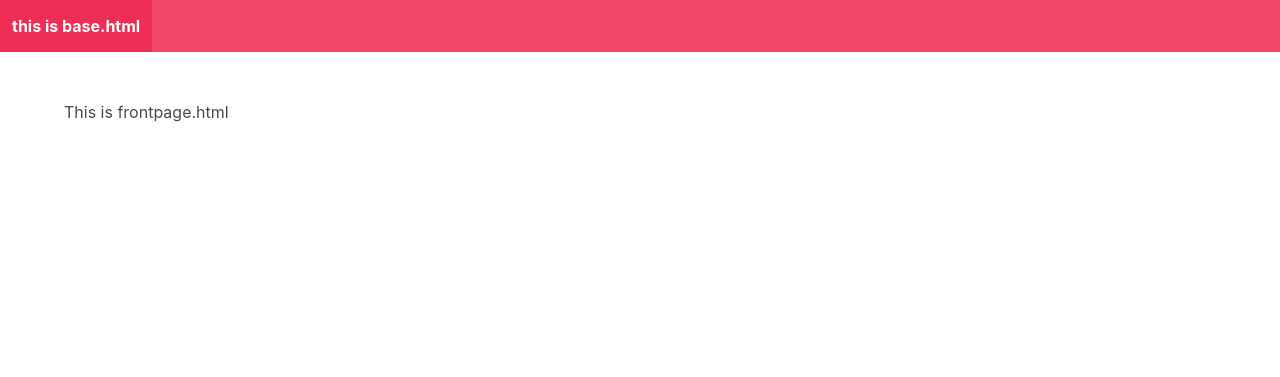
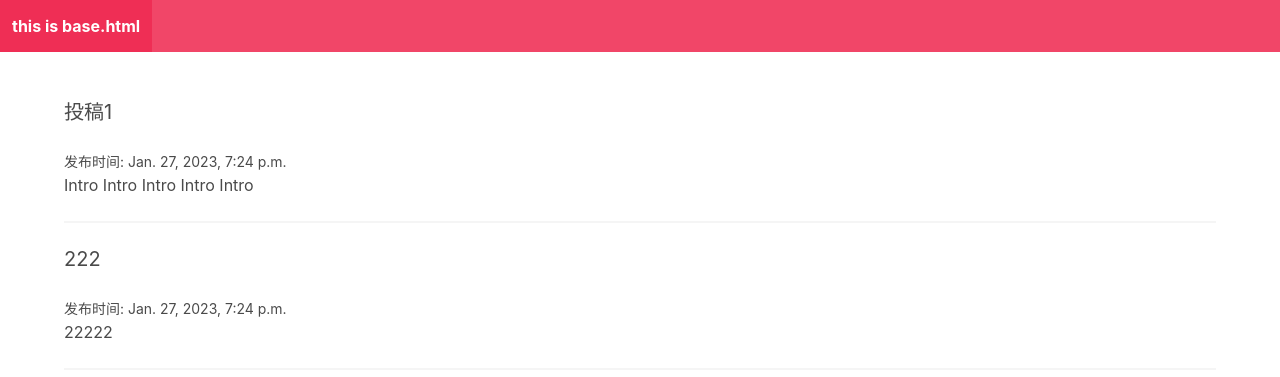
Before and after one commit to en-yue-pu/testDjango, a Django app: page / in a window 1280 px wide. Shown: the top 377 px of the page. Run offline with Django 4.2, Linux system fonts and the light colour scheme; data comes from the database, SQL or seed files in the repository.

Commit message:
读取DB数据 显示tableView在网页

```diff
--- a/myApp/models.py
+++ b/myApp/models.py
@@ -1,6 +1,6 @@
 from django.db import models
 
-class Post(models.Model):
+class Post(models.Model):#数据库独到的只按照这个格式保存
      #models是django自带的 以下全函数是自带
     title = models.CharField(max_length=255)
     slug = models.SlugField()
--- a/myApp/templates/htmls/base.html
+++ b/myApp/templates/htmls/base.html
@@ -21,6 +21,7 @@
     <section class="section">
         <div class="container">{% block content %} {% endblock %}</div>
         <!-- 调用frontpage.html把代码块放进来  -->
+        <!-- 这里就是tableView 带入cell -->
     </section>
 </body>
 
--- a/myApp/templates/htmls/frontpage.html
+++ b/myApp/templates/htmls/frontpage.html
@@ -1,8 +1,16 @@
-<!-- 此文件作为base.HTML的拓展 -->
+<!-- 此文件作为base.HTML的子类 -->
 {% extends "htmls/base.html" %}
-<!-- 代码块 -->
+<!-- 和父级classbase不同的部分 -->
 {% block content %}
+
+<!-- 从post取出所有数据放进参数post 在这个文件中使用 -->
+{% for post in posts %}
 <div class="post block">
-    <h2>This is frontpage.html </h2>
+    <h2 class="subtitle">{{post.title}}</h2>
+    <small>发布时间: {{post.data_added}}</small>
+    <p>{{post.intro}}</p>
+    <hr />
 </div>
+{% endfor %}
+
 {% endblock %}
--- a/myApp/views.py
+++ b/myApp/views.py
@@ -1,5 +1,7 @@
 from django.shortcuts import render
+from .models import Post
 
 def frontpage(request): #clent call server 2
-    return render(request, "htmls/frontpage.html")
+    posts = Post.objects.all()#取得Post所有数据 保存成POST格式
+    return render(request, "htmls/frontpage.html", {"posts": posts})#追加第三参数
     #path默认是 templates文件夹下 open一个html文件
```
